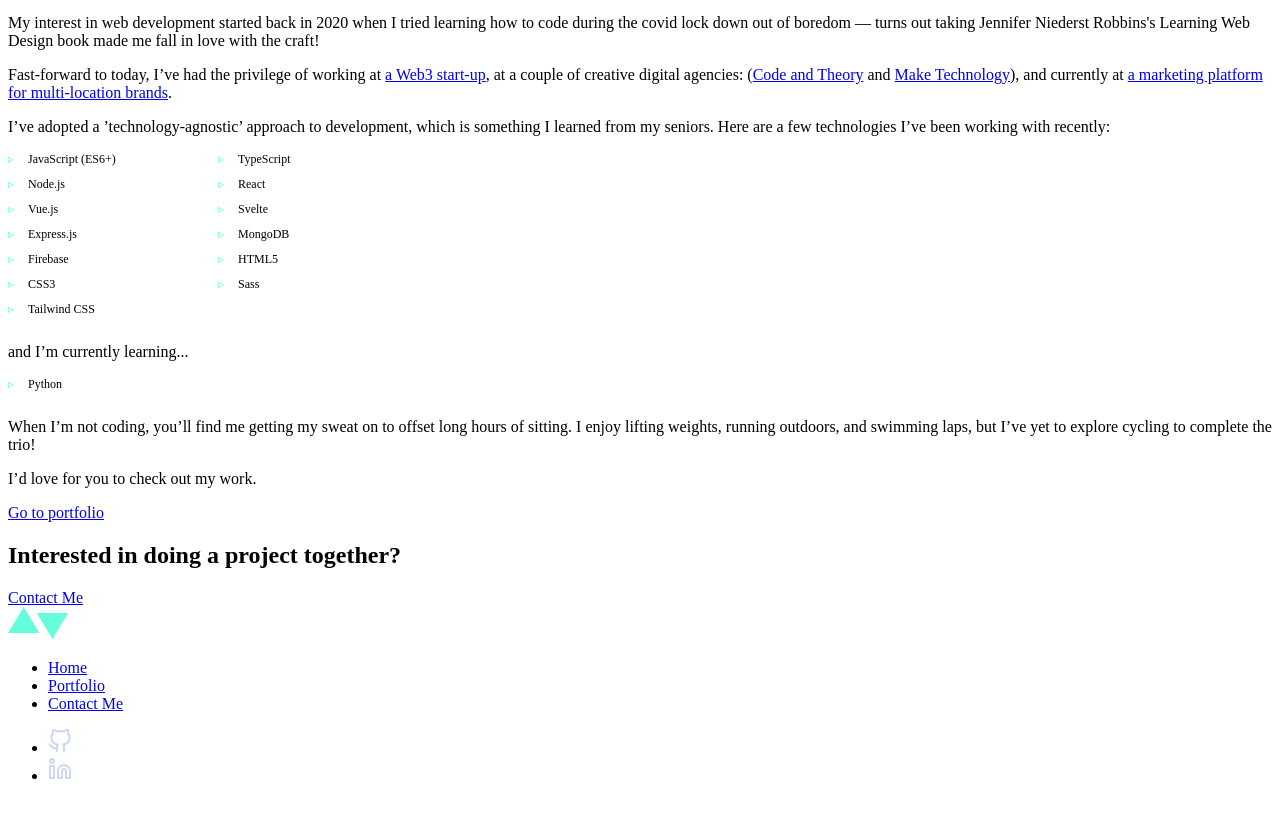
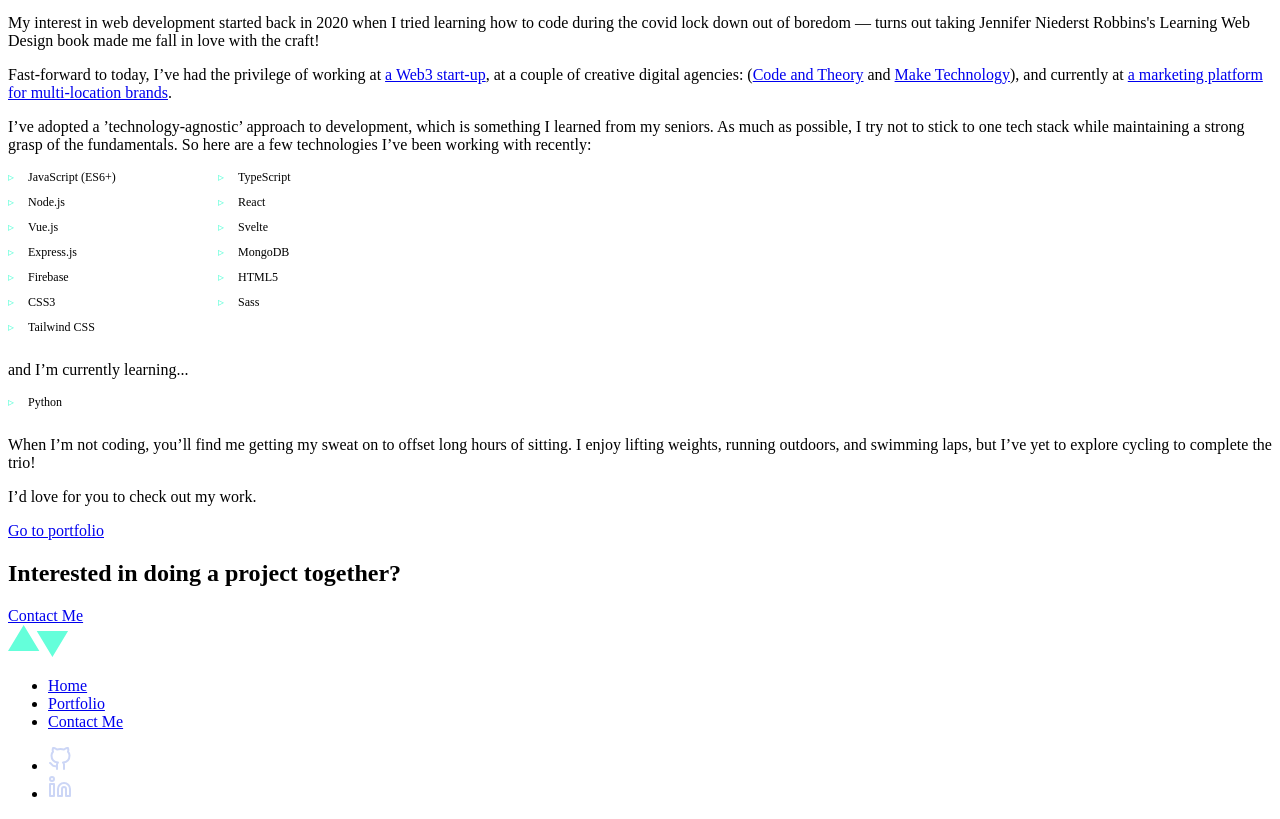
Before and after one commit to stephmunez/portfolio-website-v2, a Next.js app: page / in a window 1280 px wide. Shown: the part 908-1727 px from the top of the page. Built offline with nearby package versions, Linux system fonts and the light colour scheme.

Commit message:
Update About.js

```diff
--- a/components/About/About.js
+++ b/components/About/About.js
@@ -97,8 +97,10 @@ const About = () => {
             </p>
             <p className='font-body-1 text-light-slate'>
               I’ve adopted a ’technology-agnostic’ approach to development,
-              which is something I learned from my seniors. Here are a few
-              technologies I’ve been working with recently:
+              which is something I learned from my seniors. As much as possible,
+              I try not to stick to one tech stack while maintaining a strong
+              grasp of the fundamentals. So here are a few technologies I’ve
+              been working with recently:
             </p>
           </div>
           <ul className={styles.skillsList}>
```
